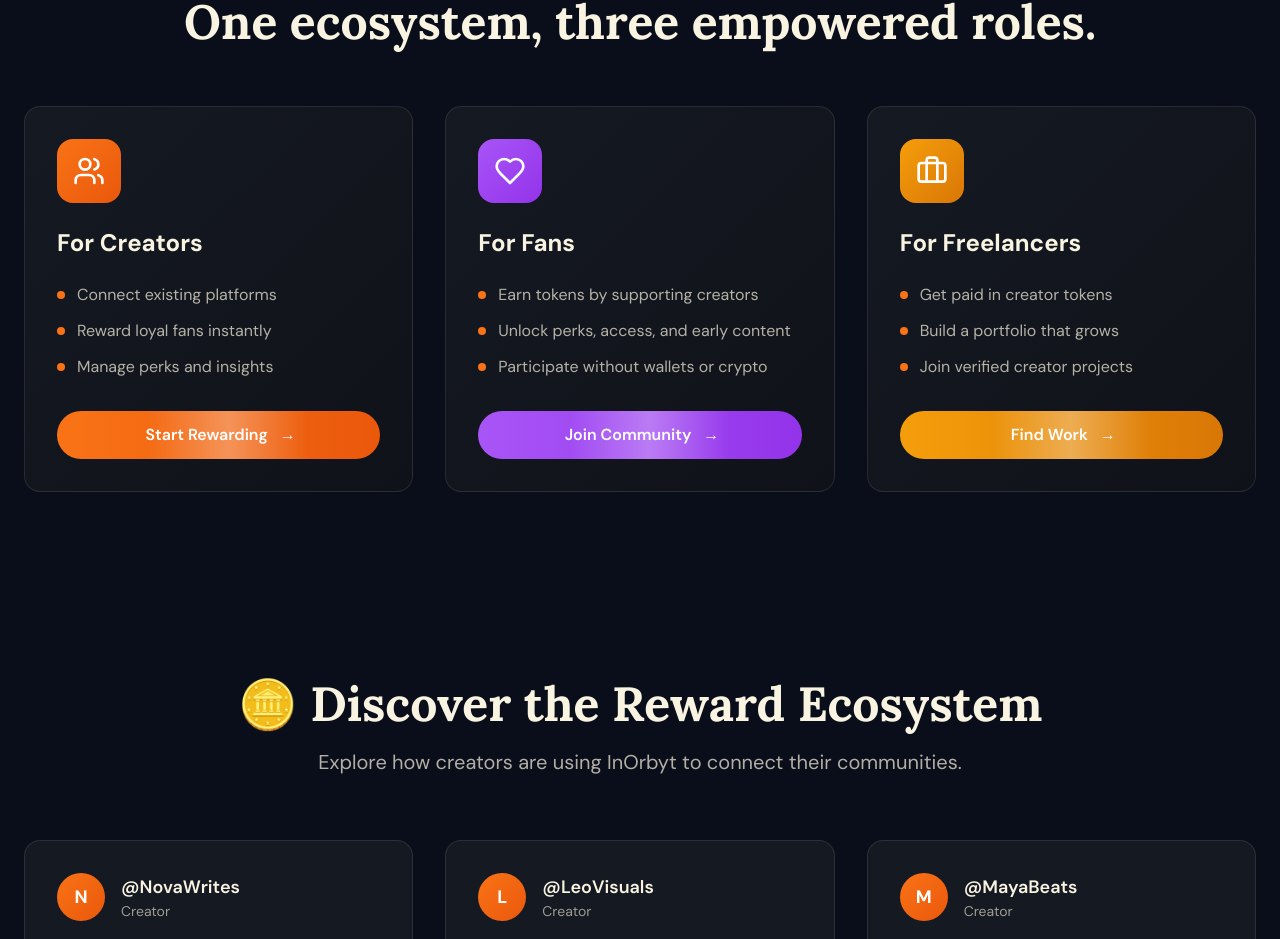
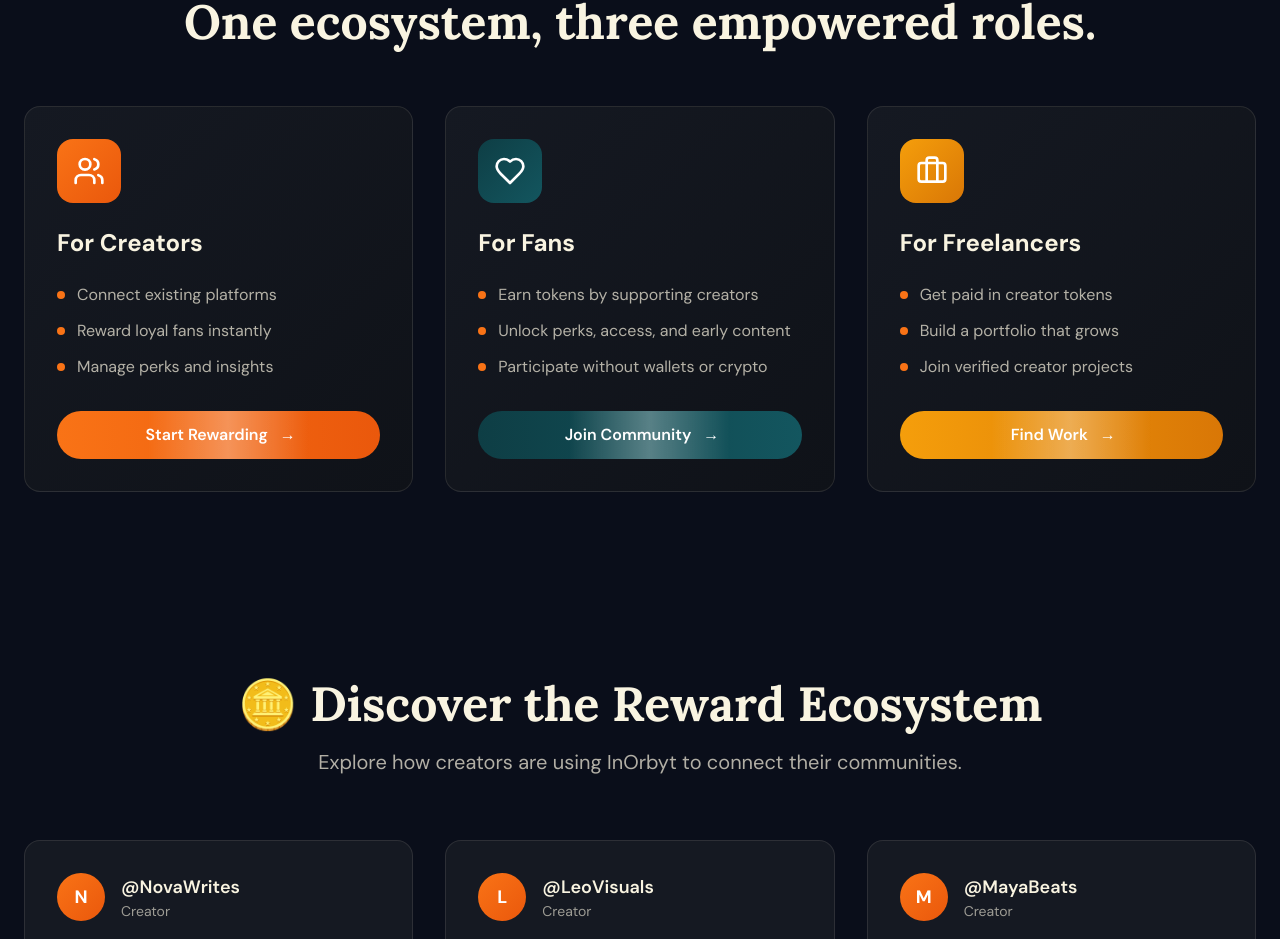
Before and after one commit to shashanka2a/Inorbyt-Landing, a Next.js app: page / in a window 1280 px wide. Shown: the part 2592-3531 px from the top of the page. Built offline with nearby package versions, Linux system fonts and the light colour scheme.

Commit message:
Refactor 'For Fans' section in RolesSection
Updated the 'For Fans' section in RolesSection component with new colors and removed duplicate entry.

```diff
--- a/components/RolesSection.tsx
+++ b/components/RolesSection.tsx
@@ -25,7 +25,7 @@
     'Participate without wallets or crypto'
   ],
   ctaText: 'Join Community',
-    ctaColor: 'from-purple-500 to-purple-600',
+  ctaColor: 'from-[#0E3E45] to-[#13565F]',
   bgColor: 'from-[#151922] to-[#0f1218]'
 },
   {
```
Lines whose indentation alone changed are shown as unchanged.
